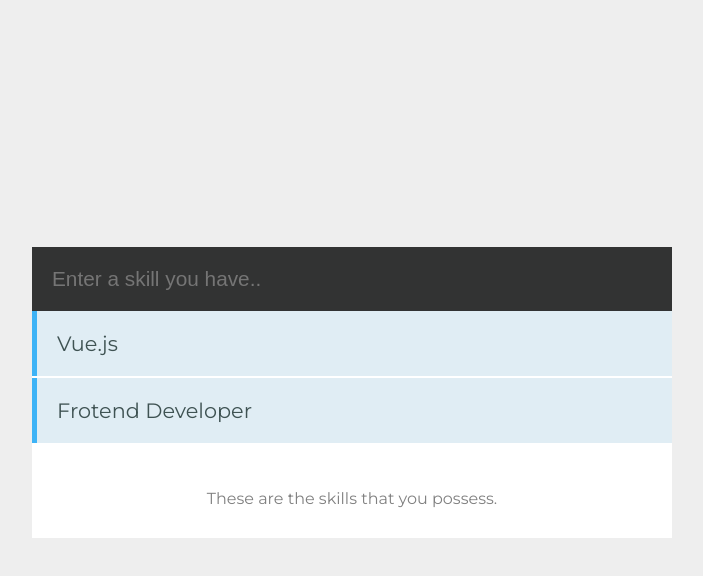
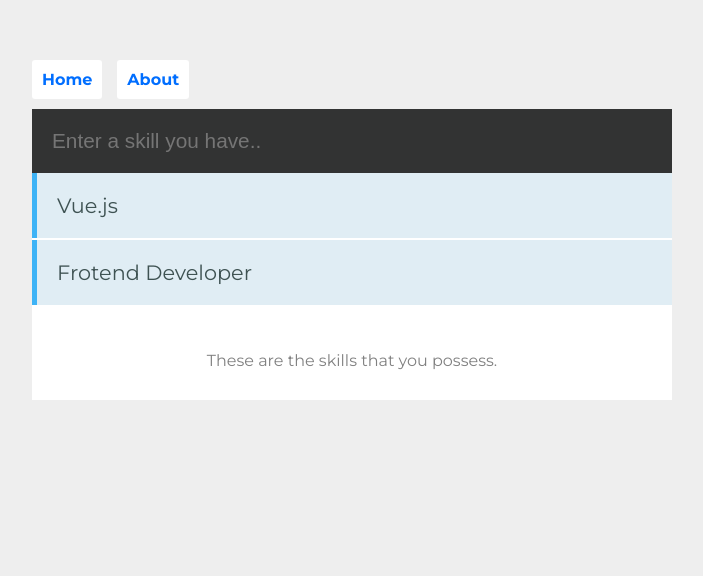
Before and after one commit to LastCoding/Vue_Skills, a Vue app: page / in a window 1280 px wide. Shown: the top 576 px of the page, without its empty margins (288-991 px from the left). Built offline with nearby package versions, Linux system fonts and the light colour scheme; a small style sheet from the web is missing.

Commit message:
Nav menu with Router

```diff
--- a/src/App.vue
+++ b/src/App.vue
@@ -1,6 +1,11 @@
 <template>
     <div id="app">
-        <Skills/>
+        <nav>
+            <router-link to="/">Home</router-link>
+            <router-link to="/about">About</router-link>
+        </nav>
+
+        <router-view />
     </div>
 </template>
 
@@ -24,7 +29,7 @@
         display: grid;
         grid-template-rows: auto;
         justify-items: center;
-        align-items: center;
+        padding-top: 50px;
     }
 
     body, html {
@@ -35,4 +40,18 @@
     #app {
         width: 50%;
     }
+
+    nav {
+        padding: 20px 20px 20px 0;
+    }
+
+    nav a {
+        padding: 10px;
+        text-decoration: none;
+        background: #fff;
+        border-radius: 3px;
+        color: rgb(0, 110, 255);
+        font-weight: bold;
+        margin-right: 15px;
+    }
 </style>
```
